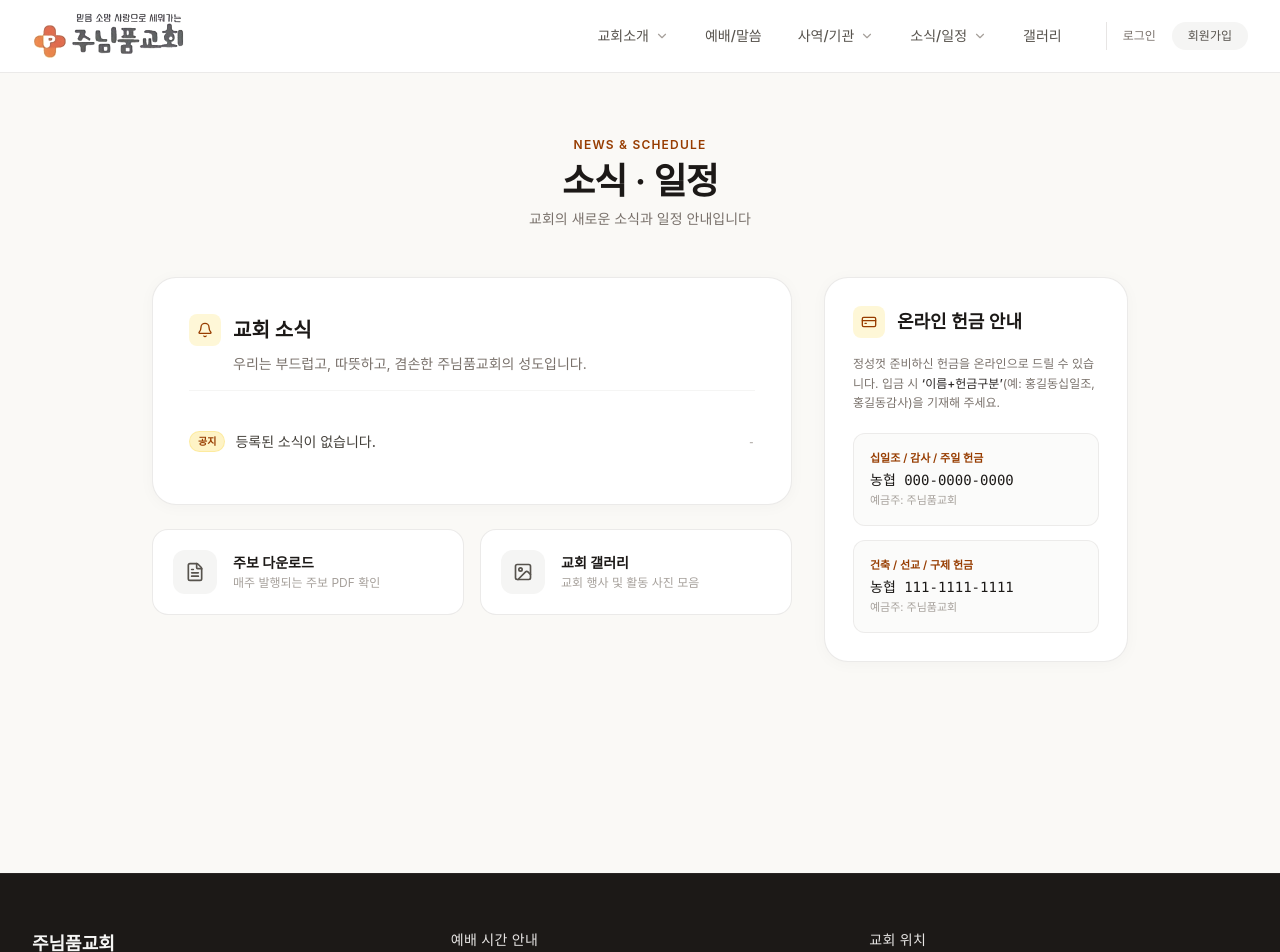
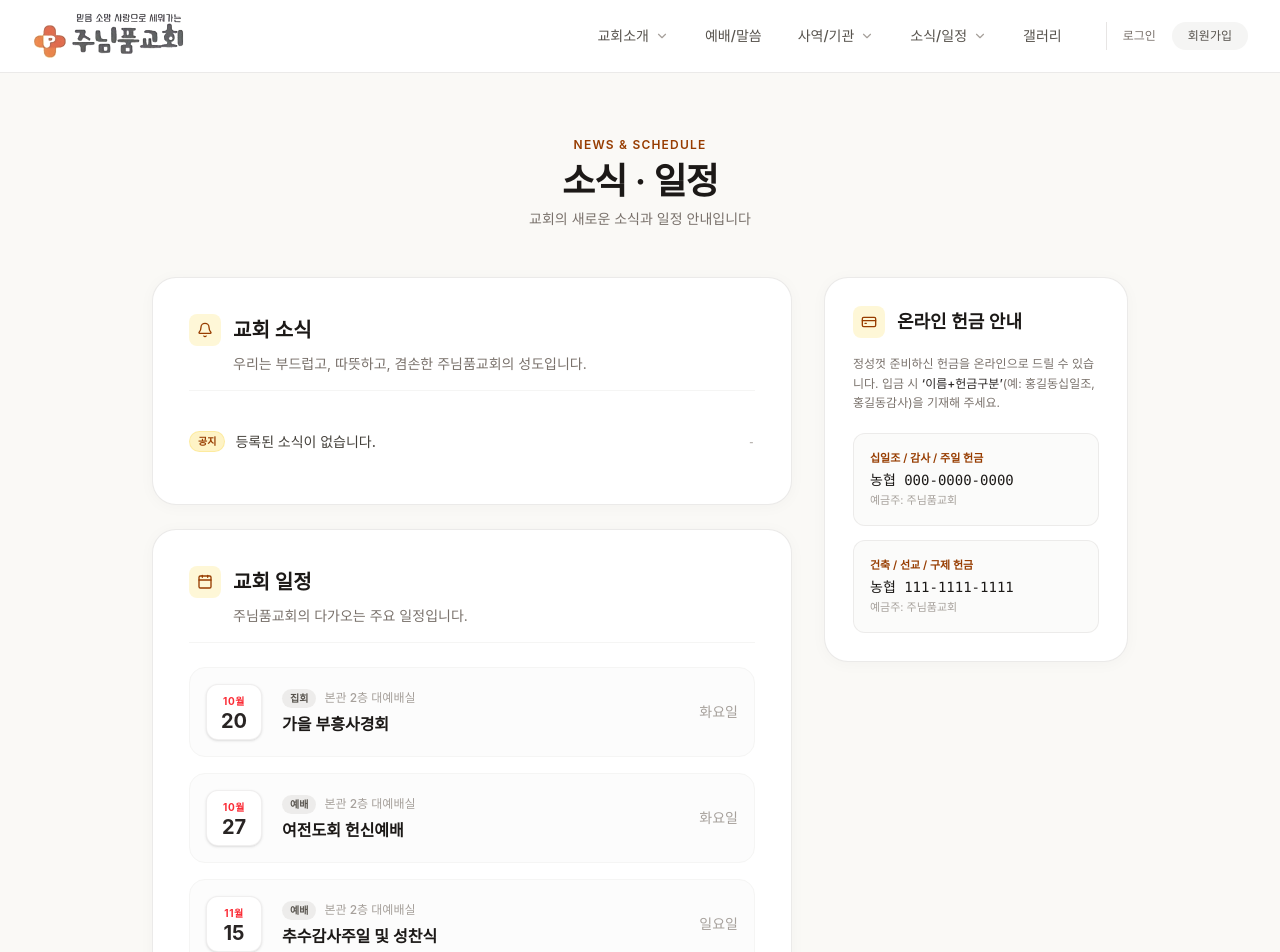
Before and after one commit to darkgentlejbs-max/junimpum_church, a Next.js app: page /news in a window 1280 px wide. Shown: the top 952 px of the page. Built offline with nearby package versions, Linux system fonts and the light colour scheme; no server answers; a web font is replaced by a local one.

Commit message:
Add beautiful Schedule section to news page with Notion integration ready

```diff
--- a/src/app/news/page.tsx
+++ b/src/app/news/page.tsx
@@ -1,12 +1,13 @@
 import Link from "next/link";
-import { CreditCard, Bell, FileText, Image as ImageIcon } from "lucide-react";
-import { getNews } from "@/lib/notion";
+import { CreditCard, Bell, FileText, Image as ImageIcon, Calendar } from "lucide-react";
+import { getNews, getSchedule } from "@/lib/notion";
 import NoticeItem from "@/components/NoticeItem";
 
 export const dynamic = 'force-dynamic';
 
 export default async function NewsPage() {
   const notices = await getNews();
+  const schedules = await getSchedule();
 
   if (notices.length === 0) {
     notices.push({
@@ -31,7 +32,7 @@ export default async function NewsPage() {
 
           {/* Main Content Area (Notices) */}
           <div className="lg:col-span-2 space-y-6">
-            <section className="bg-white p-7 sm:p-9 rounded-3xl shadow-[0_2px_16px_rgba(0,0,0,0.03)] border border-stone-200/80">
+            <section id="notices" className="bg-white p-7 sm:p-9 rounded-3xl shadow-[0_2px_16px_rgba(0,0,0,0.03)] border border-stone-200/80">
               <div className="mb-6 pb-4 border-b border-stone-100">
                 <div className="flex items-center justify-between mb-2">
                   <div className="flex items-center gap-3">
@@ -48,6 +49,53 @@ export default async function NewsPage() {
                   <NoticeItem key={notice.id} notice={notice} />
                 ))}
               </ul>
+            </section>
+
+            {/* Schedule Section */}
+            <section id="schedule" className="bg-white p-7 sm:p-9 rounded-3xl shadow-[0_2px_16px_rgba(0,0,0,0.03)] border border-stone-200/80">
+              <div className="mb-6 pb-4 border-b border-stone-100">
+                <div className="flex items-center gap-3 mb-2">
+                  <div className="w-8 h-8 rounded-lg bg-amber-100/70 text-amber-800 flex items-center justify-center">
+                    <Calendar size={16} />
+                  </div>
+                  <h2 className="text-xl font-semibold text-stone-900">교회 일정</h2>
+                </div>
+                <p className="text-sm text-stone-500 pl-[44px]">주님품교회의 다가오는 주요 일정입니다.</p>
+              </div>
+
+              <div className="space-y-4">
+                {schedules.map((item: any) => {
+                  const dateObj = new Date(item.date);
+                  const isInvalidDate = isNaN(dateObj.getTime());
+                  const month = isInvalidDate ? '-' : dateObj.getMonth() + 1;
+                  const day = isInvalidDate ? '-' : dateObj.getDate();
+                  const days = ['일', '월', '화', '수', '목', '금', '토'];
+                  const dayName = isInvalidDate ? '' : days[dateObj.getDay()];
+
+                  return (
+                    <div key={item.id} className="flex items-center gap-5 p-4 rounded-2xl border border-stone-100 bg-stone-50/50 hover:bg-stone-50 hover:border-amber-200/60 transition-colors group">
+                      <div className="flex flex-col items-center justify-center w-14 h-14 shrink-0 bg-white rounded-xl shadow-sm border border-stone-200/60 group-hover:border-amber-300 transition-colors">
+                        <span className="text-[10px] font-bold text-red-500 uppercase tracking-wider">{month}월</span>
+                        <span className="text-xl font-bold text-stone-800 leading-none mt-0.5">{day}</span>
+                      </div>
+                      <div className="flex flex-col flex-1">
+                        <div className="flex items-center gap-2 mb-1">
+                          <span className="bg-stone-200/70 text-stone-600 text-[10px] font-semibold px-2 py-0.5 rounded-full">
+                            {item.type}
+                          </span>
+                          <span className="text-xs text-stone-400 font-medium">{item.location}</span>
+                        </div>
+                        <h3 className="text-base font-semibold text-stone-900 group-hover:text-amber-800 transition-colors">
+                          {item.title}
+                        </h3>
+                      </div>
+                      <div className="hidden sm:flex text-sm text-stone-400 font-medium w-12 justify-end">
+                        {dayName ? `${dayName}요일` : ''}
+                      </div>
+                    </div>
+                  );
+                })}
+              </div>
             </section>
 
             {/* Quick Cards */}
--- a/src/components/Header.tsx
+++ b/src/components/Header.tsx
@@ -166,14 +166,14 @@ export default function Header() {
             {newsDropdownOpen && (
               <div className="absolute left-0 top-full -mt-1 w-44 rounded-2xl bg-white p-2 shadow-[0_10px_30px_rgba(0,0,0,0.08)] border border-stone-200/80 py-2.5 transition-all">
                 <Link
-                  href="/news"
+                  href="/news#notices"
                   className="block px-3.5 py-2 text-xs font-medium text-stone-700 hover:text-amber-800 hover:bg-amber-50/70 rounded-xl transition-colors"
                   onClick={() => setNewsDropdownOpen(false)}
                 >
                   교회 소식
                 </Link>
                 <Link
-                  href="/news"
+                  href="/news#schedule"
                   className="block px-3.5 py-2 text-xs font-medium text-stone-700 hover:text-amber-800 hover:bg-amber-50/70 rounded-xl transition-colors"
                   onClick={() => setNewsDropdownOpen(false)}
                 >
@@ -295,14 +295,14 @@ export default function Header() {
               </div>
               <div className="pl-3 space-y-2.5 border-l-2 border-amber-300">
                 <Link
-                  href="/news"
+                  href="/news#notices"
                   onClick={() => setMobileMenuOpen(false)}
                   className="block text-sm text-stone-700 hover:text-amber-700 font-medium"
                 >
                   교회 소식
                 </Link>
                 <Link
-                  href="/news"
+                  href="/news#schedule"
                   onClick={() => setMobileMenuOpen(false)}
                   className="block text-sm text-stone-700 hover:text-amber-700 font-medium"
                 >
--- a/src/lib/notion.ts
+++ b/src/lib/notion.ts
@@ -7,6 +7,43 @@ export const notion = new Client({
 export const SERMONS_DATABASE_ID = process.env.NOTION_SERMONS_DB_ID || '';
 export const NEWS_DATABASE_ID = process.env.NOTION_NEWS_DB_ID || '';
 export const GALLERY_DATABASE_ID = process.env.NOTION_GALLERY_DB_ID || '';
+export const SCHEDULE_DATABASE_ID = process.env.NOTION_SCHEDULE_DB_ID || '';
+
+export async function getSchedule() {
+  if (!SCHEDULE_DATABASE_ID) {
+    return [
+      { id: 'dummy-1', title: '가을 부흥사경회', date: '2026-10-20', location: '본관 2층 대예배실', type: '집회' },
+      { id: 'dummy-2', title: '여전도회 헌신예배', date: '2026-10-27', location: '본관 2층 대예배실', type: '예배' },
+      { id: 'dummy-3', title: '추수감사주일 및 성찬식', date: '2026-11-15', location: '본관 2층 대예배실', type: '예배' },
+      { id: 'dummy-4', title: '교회학교 겨울성경학교', date: '2026-12-10', location: '본관 1층', type: '행사' },
+    ];
+  }
+
+  try {
+    const response = await (notion.databases as any).query({
+      database_id: SCHEDULE_DATABASE_ID,
+      sorts: [{ property: '날짜', direction: 'ascending' }],
+    });
+
+    return response.results.map((page: any) => {
+      const titleProp = page.properties['이름']?.title?.[0]?.plain_text || page.properties['행사명']?.title?.[0]?.plain_text || '일정 없음';
+      const dateProp = page.properties['날짜']?.date?.start || '날짜 미정';
+      const typeProp = page.properties['분류']?.select?.name || '일반';
+      const locationProp = page.properties['장소']?.rich_text?.[0]?.plain_text || page.properties['장소']?.select?.name || '';
+
+      return {
+        id: page.id,
+        title: titleProp,
+        date: dateProp,
+        type: typeProp,
+        location: locationProp,
+      };
+    });
+  } catch (error) {
+    console.error('Error fetching schedule from Notion:', error);
+    return [];
+  }
+}
 
 export async function getSermons() {
   if (!SERMONS_DATABASE_ID) return [];
```
